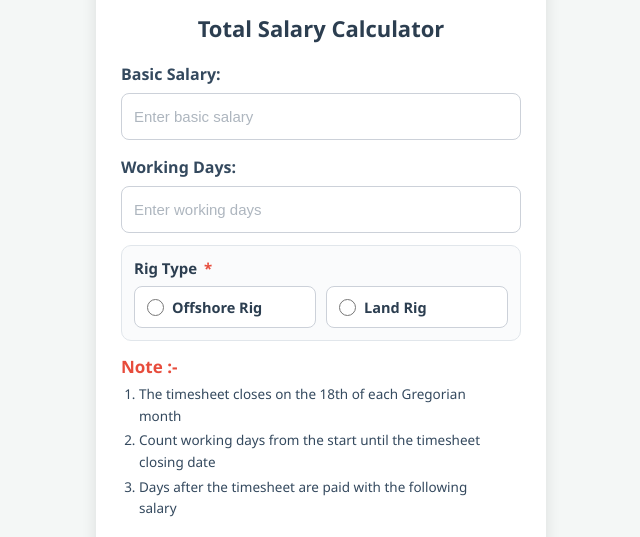
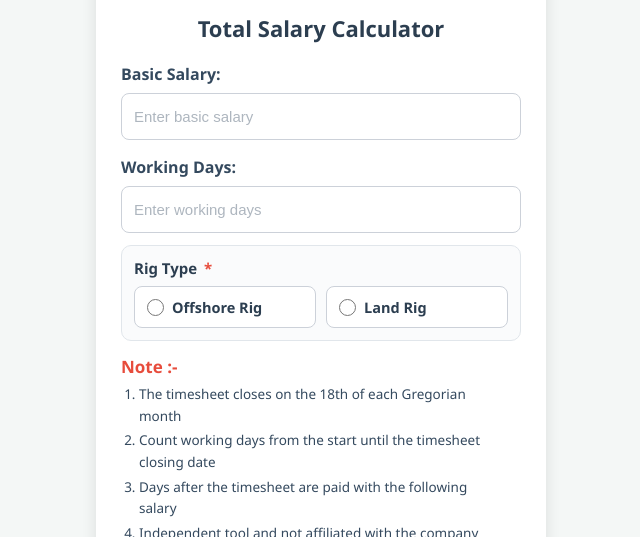
Before and after one commit to abdulelahx55/-, a plain HTML site: page index.html in a window 1280 px wide. Both pictures are taken after a click on the button "English 🌐". Shown: the part 263-800 px from the top of the page, without its empty margins (319-959 px from the left). Drawn offline with Linux system fonts and the light colour scheme.

Commit message:
update index.html

```diff
--- a/index.html
+++ b/index.html
@@ -282,6 +282,7 @@
                 <li id="note1">التايم شيت يقفل يوم 18 من كل شهر ميلادي</li>
                 <li id="note2">احسب عدد ايام الدوام من البداية الى تاريخ تقفيل التايم شيت</li>
                 <li id="note3">الايام الي بعد التايم شيت تنزلك مع الراتب الي بعده</li>
+                <li id="note4">أداة مستقلة وغير تابعة للشركة</li>
             </ol>
         </div>
     </div>
@@ -334,6 +335,7 @@
             note1: 'التايم شيت يقفل يوم 18 من كل شهر ميلادي',
             note2: 'احسب عدد ايام الدوام من البداية الى تاريخ تقفيل التايم شيت',
             note3: 'الايام الي بعد التايم شيت تنزلك مع الراتب الي بعده',
+            note4: 'أداة مستقلة وغير تابعة للشركة',
             calcBtn: 'احسب الإجمالي',
             resultLabel: 'إجمالي الراتب النهائي:',
             snapText: 'سناب شات',
@@ -355,6 +357,7 @@
             note1: 'The timesheet closes on the 18th of each Gregorian month',
             note2: 'Count working days from the start until the timesheet closing date',
             note3: 'Days after the timesheet are paid with the following salary',
+            note4: 'Independent tool and not affiliated with the company',
             calcBtn: 'Calculate Total',
             resultLabel: 'Final Total Salary:',
             snapText: 'Snapchat',
@@ -382,6 +385,7 @@
         document.getElementById('note1').innerText = t.note1;
         document.getElementById('note2').innerText = t.note2;
         document.getElementById('note3').innerText = t.note3;
+        document.getElementById('note4').innerText = t.note4;
         document.getElementById('calcBtn').innerText = t.calcBtn;
         document.getElementById('resultLabel').innerText = t.resultLabel;
         document.getElementById('snapText').innerText = t.snapText;
```
